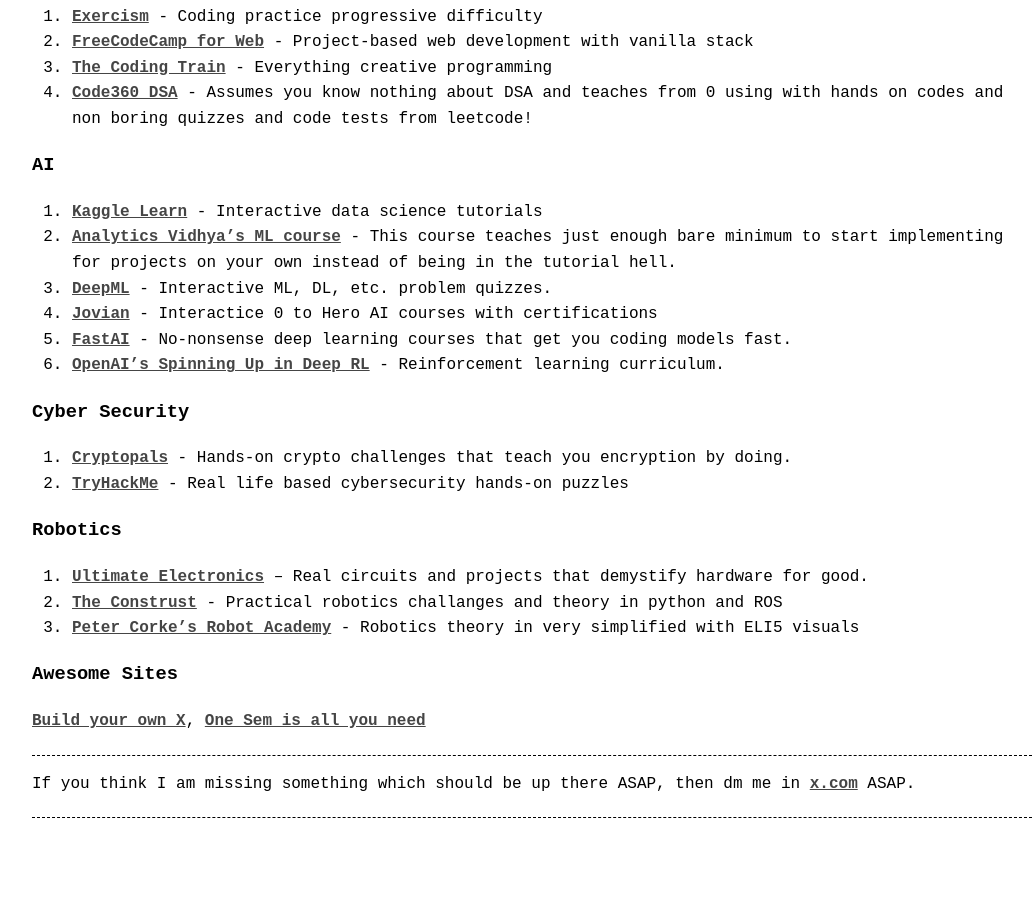
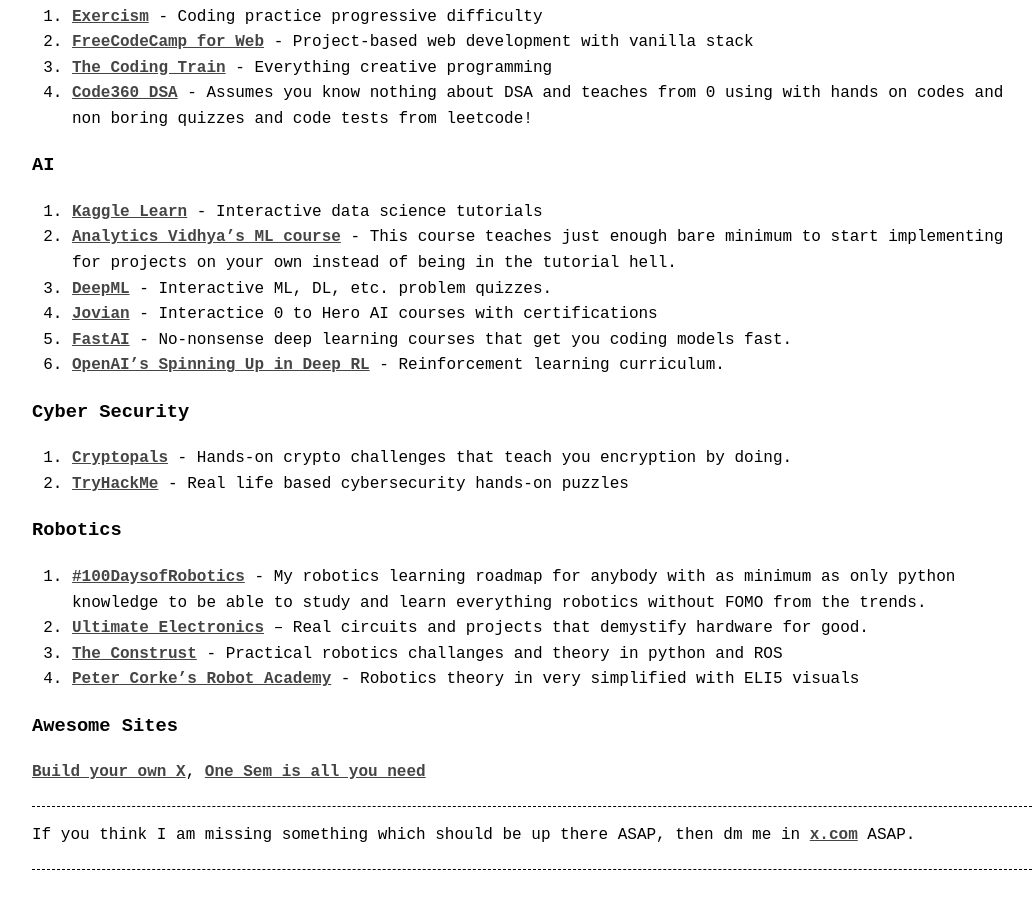
Before and after one commit to TumAro/tumaro.github.io, a Jekyll site: the page built from pages/resources.md, in a window 1280 px wide and 900 px high, scrolled down 1002 px. Shown: the whole window, without its empty margins (108-1141 px from the left). Built offline with Jekyll 4.4.1, drawn with Linux system fonts in a browser that asks for light colours; before the commit the page ends 1850 px from its top, so only the background shows below that.

Commit message:
Updated resources

```diff
--- a/pages/resources.md
+++ b/pages/resources.md
@@ -50,9 +50,10 @@ P.s. not all the stuff listed below are guaranteed to be applicable to everyone
 2. [TryHackMe](https://tryhackme.com/hacktivities) - Real life based cybersecurity hands-on puzzles
 
 ### Robotics
-1. [Ultimate Electronics](https://ultimateelectronicsbook.com/) – Real circuits and projects that demystify hardware for good.
-2. [The Construst](https://www.theconstruct.ai/) - Practical robotics challanges and theory in python and ROS
-3. [Peter Corke's Robot Academy](https://robotacademy.net.au/) - Robotics theory in very simplified with ELI5 visuals
+1. [#100DaysofRobotics](https://tumaro.github.io/projects/100dor) - My robotics learning roadmap for anybody with as minimum as only python knowledge to be able to study and learn everything robotics without FOMO from the trends.
+2. [Ultimate Electronics](https://ultimateelectronicsbook.com/) – Real circuits and projects that demystify hardware for good.
+3. [The Construst](https://www.theconstruct.ai/) - Practical robotics challanges and theory in python and ROS
+4. [Peter Corke's Robot Academy](https://robotacademy.net.au/) - Robotics theory in very simplified with ELI5 visuals
 
 ### Awesome Sites
 [Build your own X](https://build-your-own-x.vercel.app/), [One Sem is all you need](https://onesemester.tech/)
```
